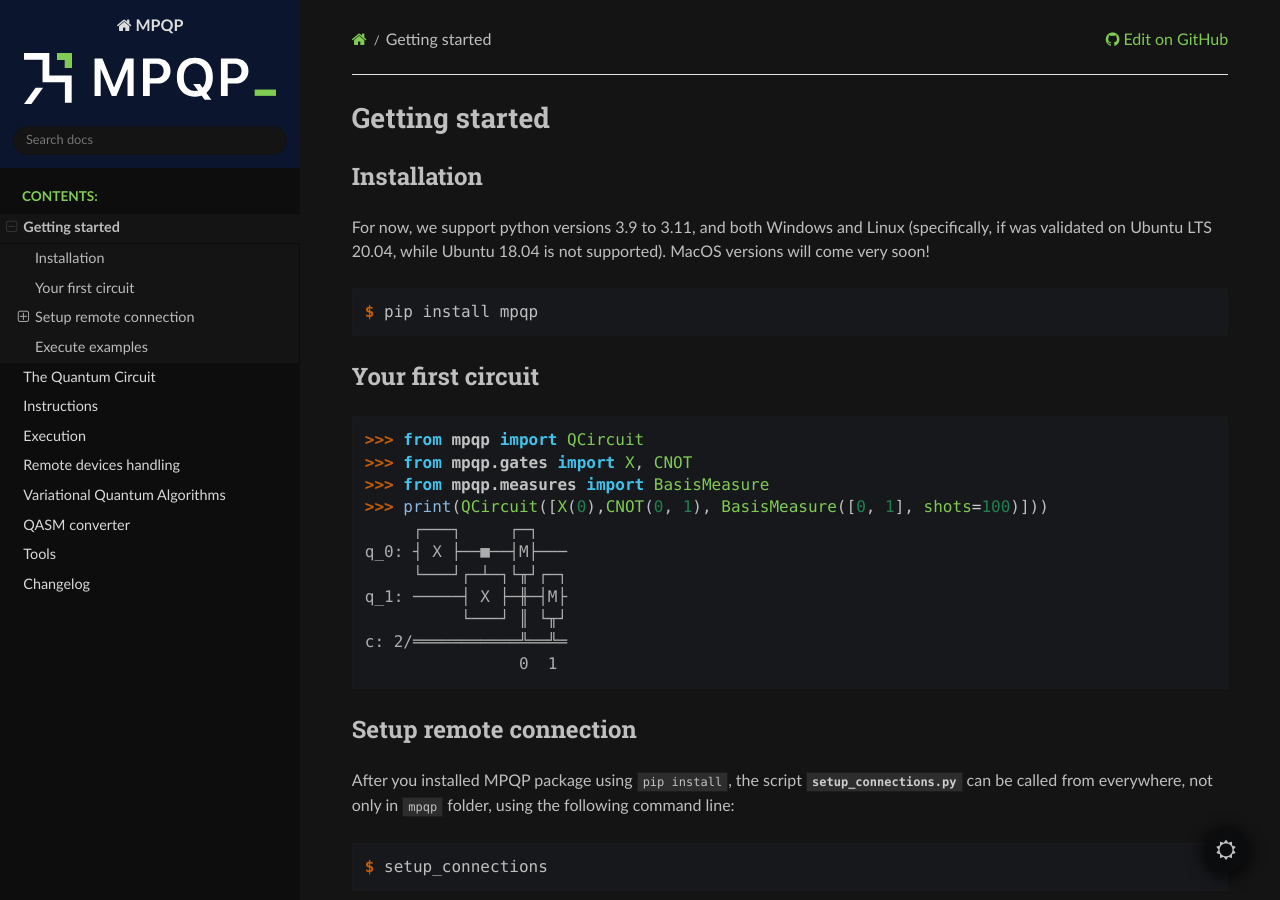
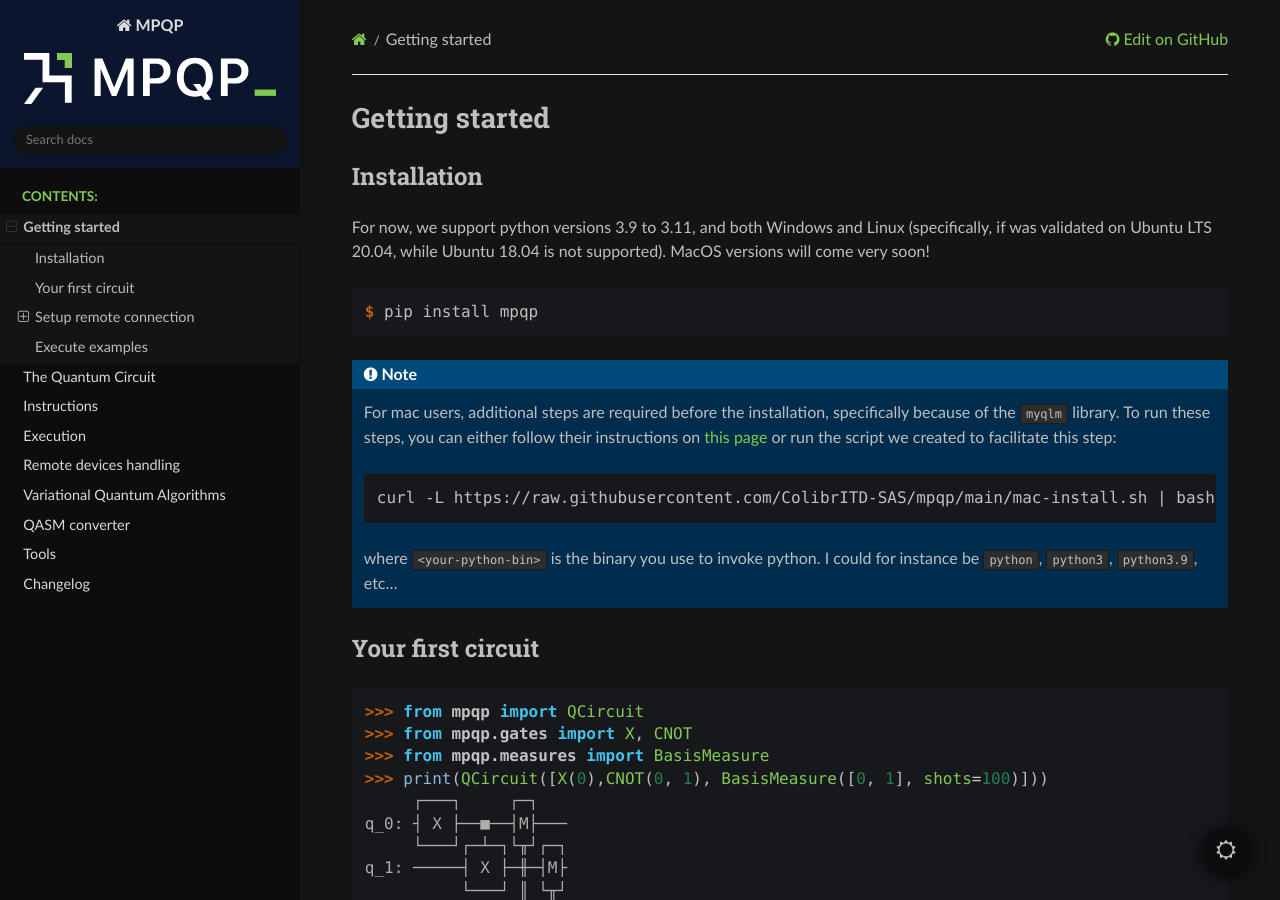
Before and after one commit to ColibrITD-SAS/mpqp, a Sphinx documentation site: the page built from docs/getting-started.rst, in a window 1280 px wide and 900 px high. Built offline with Sphinx 7.4.7 and the Read the Docs theme 2.0.0, drawn with Linux system fonts in a browser that asks for light colours.

Commit message:
mac instructions

```diff
--- a/docs/getting-started.rst
+++ b/docs/getting-started.rst
@@ -14,6 +14,20 @@
 .. code-block:: console
 
    $ pip install mpqp
+
+.. note::
+    For mac users, additional steps are required before the installation,
+    specifically because of the ``myqlm`` library. To run these steps, you can
+    either follow their instructions on
+    `this page <https://myqlm.github.io/01_getting_started/%3Amyqlm%3Amacos.html#macos>`_
+    or run the script we created to facilitate this step:
+
+    .. code-block:: bash
+
+        curl -L https://raw.githubusercontent.com/ColibrITD-SAS/mpqp/main/mac-install.sh | bash -s -- <your-python-bin>
+
+    where ``<your-python-bin>`` is the binary you use to invoke python. I could
+    for instance be ``python``, ``python3``, ``python3.9``, etc...
 
 Your first circuit
 ------------------
```
